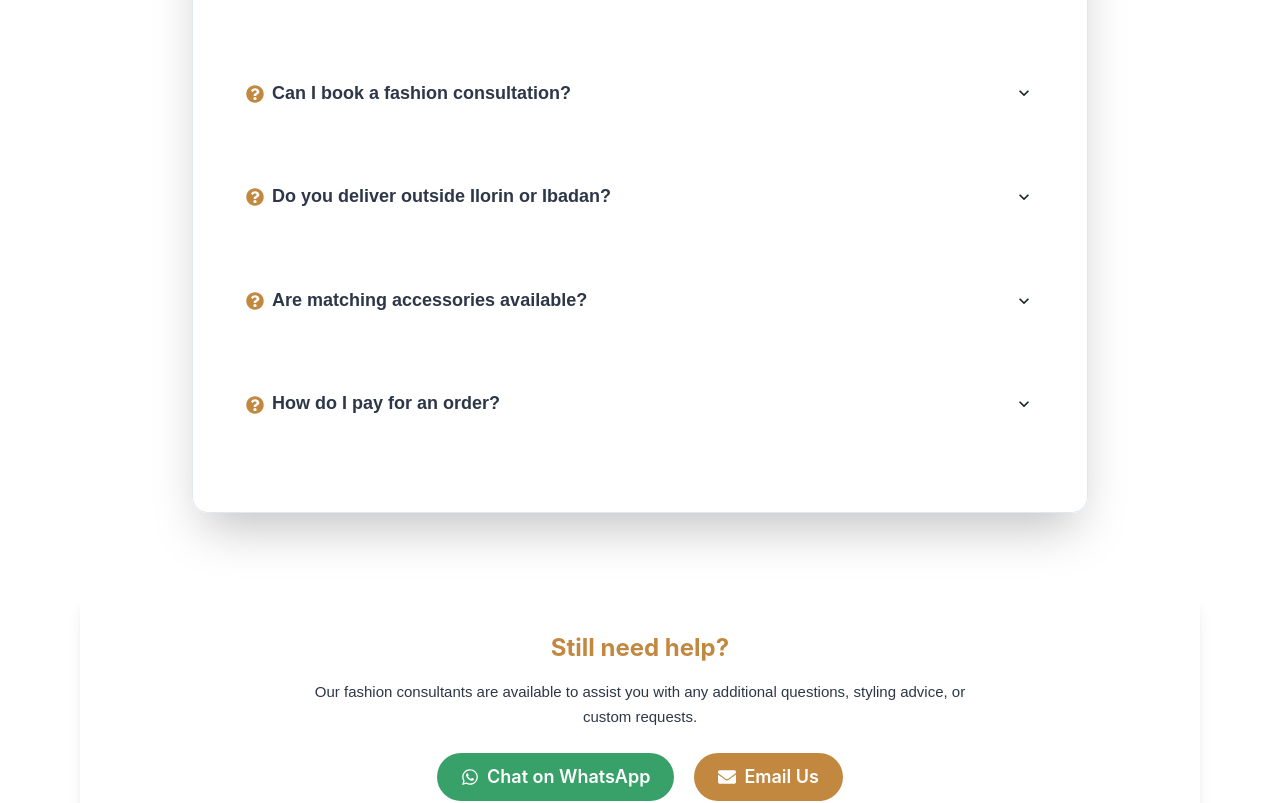
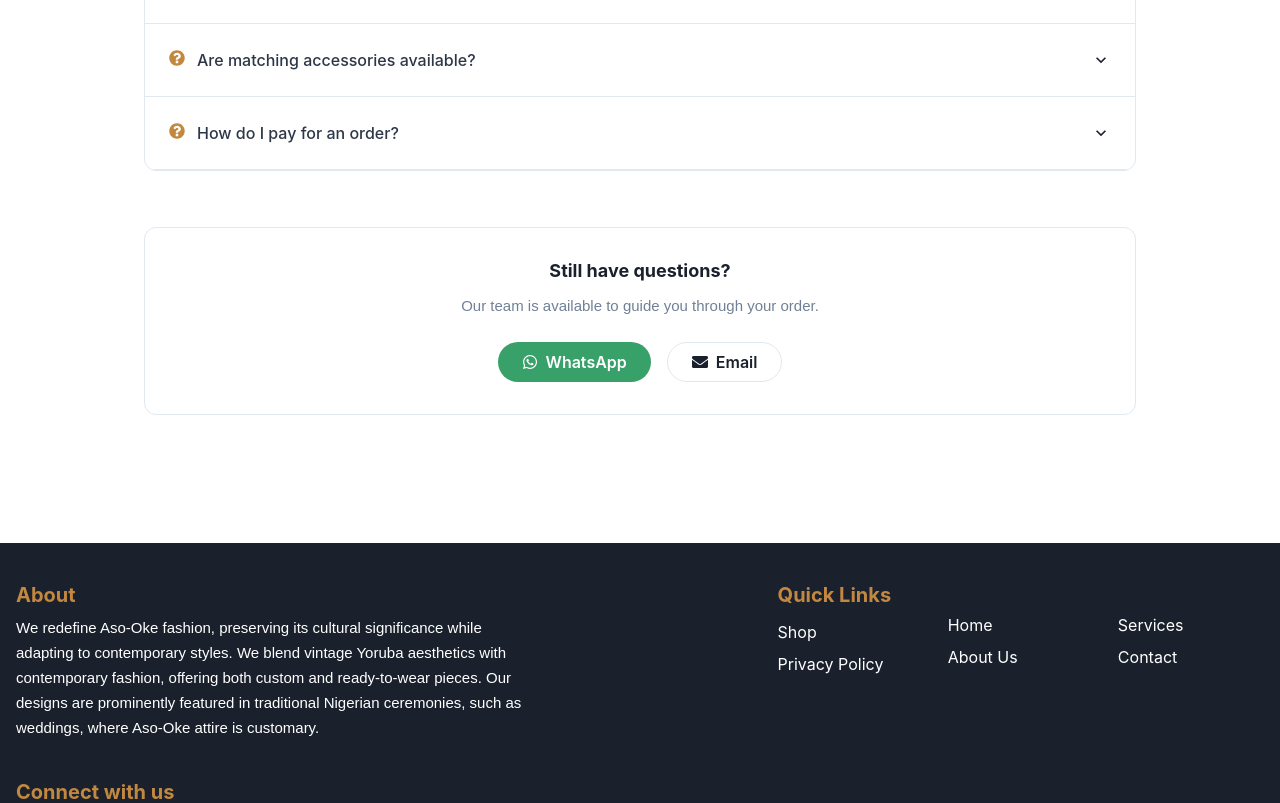
Before and after one commit to oduyemi/AlasoVentures, a Next.js app: page /faq in a window 1280 px wide. Shown: the part 880-1683 px from the top of the page. Built offline with nearby package versions, Linux system fonts and the light colour scheme.

Commit message:
Pre review deployment

```diff
--- a/src/components/Faq/index.tsx
+++ b/src/components/Faq/index.tsx
@@ -4,6 +4,7 @@
   Container,
   Heading,
   Text,
+  Divider,
   Accordion,
   AccordionItem,
   AccordionButton,
@@ -11,13 +12,15 @@
   AccordionIcon,
   VStack,
   Icon,
-  Divider,
   Button,
   useColorModeValue,
   HStack,
 } from "@chakra-ui/react";
 import { FaQuestionCircle, FaWhatsapp, FaEnvelope } from "react-icons/fa";
-import { motion, AnimatePresence } from "framer-motion";
+import { motion } from "framer-motion";
+
+const MotionBox = motion.create(Box);
+const MotionAccordionItem = motion.create(AccordionItem);
 
 const faqs = [
   {
@@ -57,20 +60,16 @@
   },
 ];
 
-// Framer Motion wrappers
-const MotionBox = motion(Box);
-const MotionAccordionItem = motion(AccordionItem);
-
 export const FAQ = () => {
   const bg = useColorModeValue("#fff", "#0D0D0D");
-  const textColor = useColorModeValue("gray.700", "gray.200");
+  const textColor = useColorModeValue("gray.700", "gray.300");
   const accent = "#C28840";
-  const border = useColorModeValue("gray.200", "gray.600");
+  const border = useColorModeValue("gray.200", "gray.700");
 
   return (
-    <Box bg={bg} py={{ base: 16, md: 28 }}>
-      <Container maxW="6xl">
-        {/* Section Header */}
+    <Box bg={bg} py={{ base: 14, md: 20 }}>
+      <Container maxW="5xl">
+        {/* Header */}
         <VStack
           spacing={4}
           textAlign="center"
@@ -99,106 +98,81 @@
           </Text>
         </VStack>
 
-        {/* FAQ Accordion */}
+        {/* Accordion */}
         <MotionBox
-          shadow="2xl"
-          rounded="2xl"
-          px={{ base: 5, md: 10 }}
-          py={{ base: 8, md: 12 }}
-          maxW="4xl"
-          mx="auto"
+          rounded="xl"
           border="1px solid"
           borderColor={border}
-          bg={useColorModeValue("whiteAlpha.900", "blackAlpha.400")}
-          backdropFilter="blur(10px)"
-          initial={{ opacity: 0, scale: 0.97 }}
-          whileInView={{ opacity: 1, scale: 1, transition: { duration: 0.7, ease: "easeOut" } }}
+          overflow="hidden"
         >
           <Accordion allowToggle>
             {faqs.map((faq, idx) => (
               <MotionAccordionItem
                 key={idx}
                 border="none"
-                py={4}
-                initial={{ opacity: 0, y: 20 }}
-                whileInView={{ opacity: 1, y: 0, transition: { delay: idx * 0.1, duration: 0.5 } }}
+                initial={{ opacity: 0, y: 10 }}
+                whileInView={{
+                  opacity: 1,
+                  y: 0,
+                  transition: { delay: idx * 0.05 },
+                }}
               >
                 {({ isExpanded }) => (
                   <Box
-                    rounded="lg"
-                    px={3}
-                    py={2}
-                    mb={2}
-                    border="1px solid transparent"
-                    _hover={{
-                      borderColor: accent,
-                      boxShadow: "0 0 10px rgba(194,136,64,0.3)",
-                      transform: "translateY(-2px)",
-                    }}
-                    transition="all 0.3s ease"
-                    bgGradient={
-                      isExpanded
-                        ? "linear(to-r, rgba(194,136,64,0.08), rgba(13,13,13,0.05))"
-                        : "none"
-                    }
+                    borderBottom="1px solid"
+                    borderColor={border}
+                    px={{ base: 4, md: 6 }}
+                    py={4}
+                    position="relative"
+                    bg={isExpanded ? "blackAlpha.50" : "transparent"}
                   >
-                    <h2>
+                    {/* Accent line */}
+                    {isExpanded && (
+                      <Box
+                        position="absolute"
+                        left="0"
+                        top="0"
+                        bottom="0"
+                        w="3px"
+                        bg={accent}
+                        borderRadius="full"
+                      />
+                    )}
+
                     <AccordionButton
                       px={0}
                       _hover={{ bg: "transparent" }}
-                        _expanded={{ color: accent }}
                     >
+                      <HStack spacing={3} flex="1" align="start">
+                        <Icon
+                          as={FaQuestionCircle}
+                          color={accent}
+                          mt="2px"
+                        />
+
                         <Box
-                          flex="1"
                           textAlign="left"
-                          fontSize={{ base: "md", md: "lg" }}
-                          fontWeight="semibold"
-                          display="flex"
-                          alignItems="center"
-                          gap={2}
-                          color={isExpanded ? accent : textColor}
+                          fontWeight="medium"
+                          fontSize="md"
+                          color={isExpanded ? "black" : textColor}
                         >
-                          <motion.div
-                            animate={
-                              isExpanded
-                                ? { scale: [1, 1.2, 1] }
-                                : { scale: 1 }
-                            }
-                            transition={{ duration: 0.6 }}
-                          >
-                            <Icon as={FaQuestionCircle} color={accent} />
-                          </motion.div>
                           {faq.question}
                         </Box>
-                        <AccordionIcon
-                          transition="transform 0.3s ease"
-                          transform={isExpanded ? "rotate(180deg)" : "rotate(0deg)"}
-                        />
+                      </HStack>
+
+                      <AccordionIcon />
                     </AccordionButton>
-                    </h2>
 
-                    <AnimatePresence>
-                      {isExpanded && (
-                        <motion.div
-                          key="content"
-                          initial={{ opacity: 0, height: 0 }}
-                          animate={{ opacity: 1, height: "auto" }}
-                          exit={{ opacity: 0, height: 0 }}
-                          transition={{ duration: 0.4, ease: "easeInOut" }}
-                        >
                     <AccordionPanel
-                            px={1}
-                            pt={3}
+                      px={0}
+                      pt={2}
                       pb={2}
                       color={textColor}
-                            fontSize={{ base: "sm", md: "md" }}
-                            lineHeight="1.75"
+                      fontSize="sm"
+                      lineHeight="1.7"
                     >
                       {faq.answer}
                     </AccordionPanel>
-                        </motion.div>
-                      )}
-                    </AnimatePresence>
                   </Box>
                 )}
               </MotionAccordionItem>
@@ -206,53 +180,46 @@
           </Accordion>
         </MotionBox>
 
-        {/* Support CTA */}
+        {/* CTA */}
         <MotionBox
-          mt={20}
+          mt={14}
           textAlign="center"
-          p={10}
-          rounded="2xl"
-          border="1px solid transparent"
-          bg={useColorModeValue("whiteAlpha.800", "blackAlpha.500")}
-          backdropFilter="blur(14px)"
-          // borderImage="linear-gradient(90deg, #C28840, #0D0D0D) 1"
-          shadow="lg"
-          initial={{ opacity: 0, y: 30 }}
-          whileInView={{ opacity: 1, y: 0 }}
-          transition={{ duration: 0.7 }}
+          p={8}
+          rounded="xl"
+          border="1px solid"
+          borderColor={border}
         >
-          <Heading fontSize="2xl" mb={4} color={accent}>
-            Still need help?
+          <Heading fontSize="lg" mb={3}>
+            Still have questions?
           </Heading>
-          <Text color={textColor} maxW="2xl" mx="auto" mb={6}>
-            Our fashion consultants are available to assist you with any
-            additional questions, styling advice, or custom requests.
+
+          <Text color="gray.500" mb={6}>
+            Our team is available to guide you through your order.
           </Text>
-          <HStack justify="center" spacing={5}>
+
+          <HStack justify="center" spacing={4}>
             <Button
               as="a"
               href="https://wa.me/2348094217767"
               leftIcon={<FaWhatsapp />}
-              colorScheme="green"
-              size="lg"
+              bg="green.500"
+              color="white"
               rounded="full"
-              _hover={{ transform: "scale(1.05)" }}
-              transition="all 0.3s ease"
+              px={6}
+              _hover={{ bg: "green.600" }}
             >
-              Chat on WhatsApp
+              WhatsApp
             </Button>
+
             <Button
               as="a"
               href="mailto:kofoworola.alasooke@gmail.com"
               leftIcon={<FaEnvelope />}
-              size="lg"
+              variant="outline"
               rounded="full"
-              bg={accent}
-              color="white"
-              _hover={{ bg: "#a67333", transform: "scale(1.05)" }}
-              transition="all 0.3s ease"
+              px={6}
             >
-              Email Us
+              Email
             </Button>
           </HStack>
         </MotionBox>
```
Lines whose indentation alone changed are shown as unchanged.
